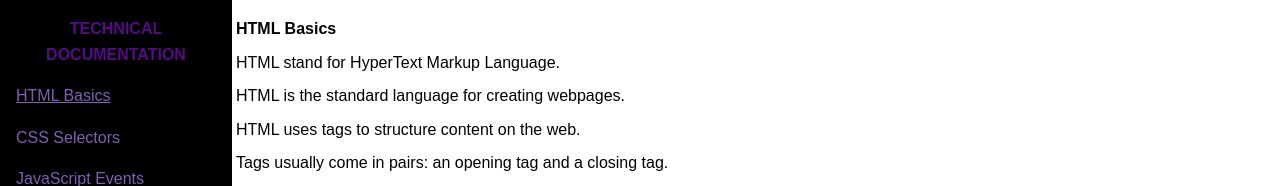
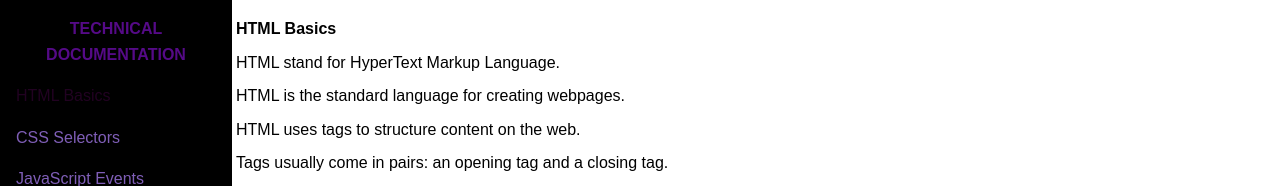
Before and after one commit to adanHub00/technical-docs-webpage, a plain HTML site: page index.html in a window 1280 px wide. In both pictures the pointer is over the link "HTML Basics". Shown: the top 186 px of the page. Drawn offline with Linux system fonts and the light colour scheme.

Commit message:
Update Technical Documentation.styles.css

```diff
--- a/Technical Documentation.styles.css
+++ b/Technical Documentation.styles.css
@@ -42,10 +42,12 @@ p, code, li {
     margin-bottom: 1em;
     color: rgb(127, 94, 183);
     text-decoration: none;
+    align-text: center;
 }
 
 #navbar .nav-link:hover {
-    text-decoration: underline;
+    text-decoration: none;
+    color: rgba(123, 9, 123, 0.267);
 }
 
 /* Main Content */
```
